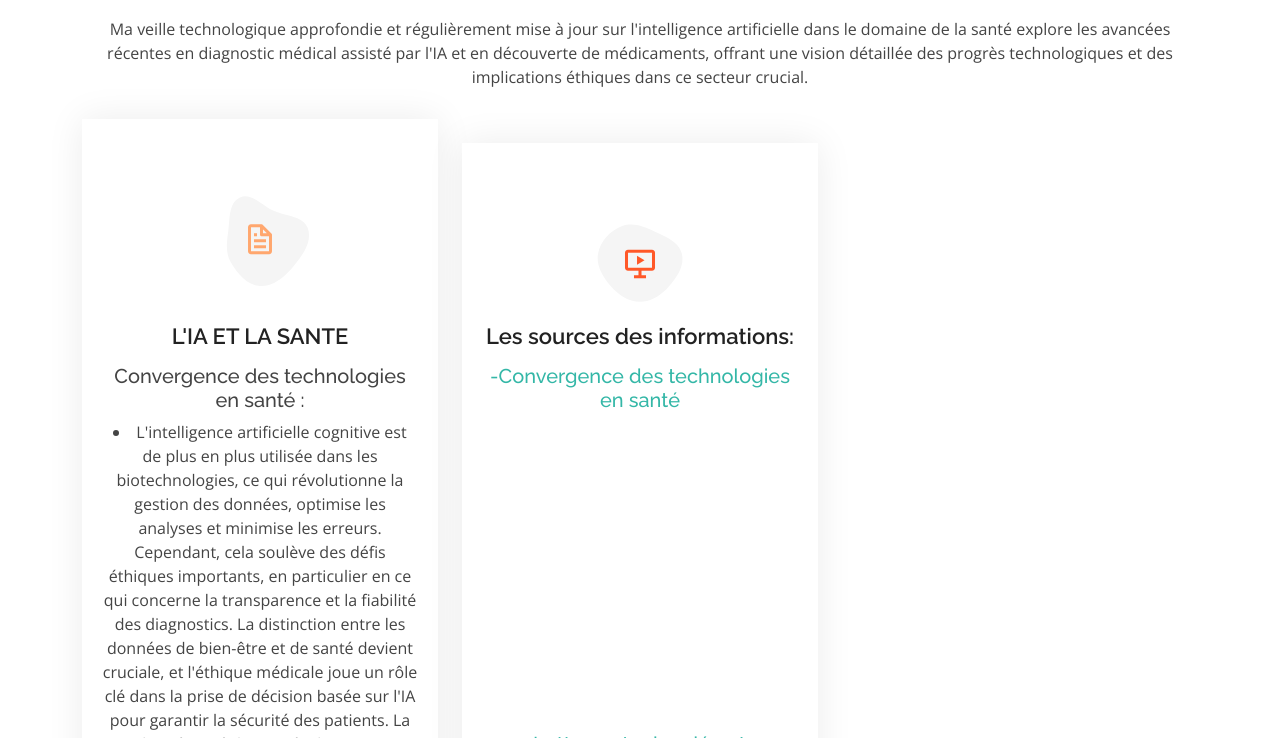
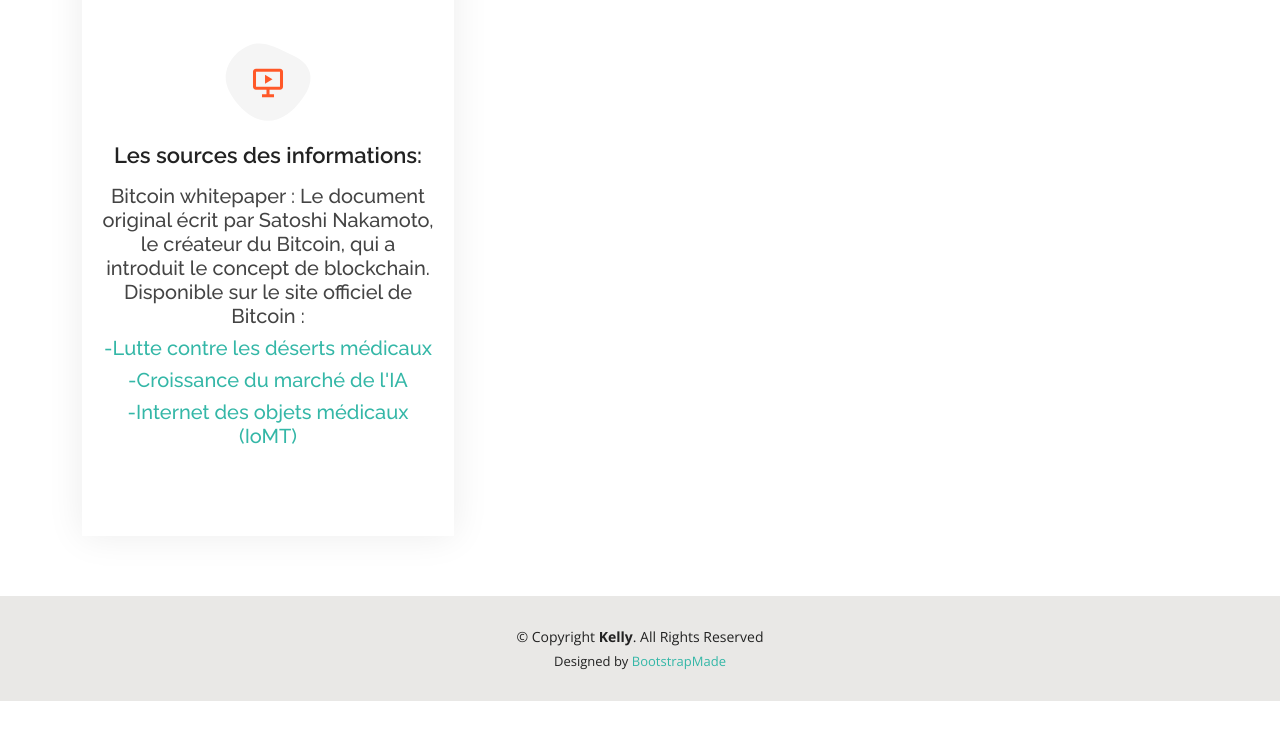
Before and after one commit to Yamcha95/Portfolio, a plain HTML site: page veille.html in a window 1280 px wide. Shown: the part 972-1710 px from the top of the page. After the commit the page ends 1673 px from the top, so only its background shows below. Drawn offline with nearby package versions, Linux system fonts and the light colour scheme.

Commit message:
letss goooo

```diff
--- a/veille.html
+++ b/veille.html
@@ -87,38 +87,6 @@
     <!-- ======= Services Section ======= -->
     <section id="services" class="services">
       <div class="container" data-aos="fade-up">
-
-        <div class="section-title">
-          <h2>Veille Technologique</h2>
-          <p>Ma veille technologique approfondie et régulièrement mise à jour sur l'intelligence artificielle dans le domaine de la santé explore les avancées récentes en diagnostic médical assisté par l'IA et en découverte de médicaments, offrant une vision détaillée des progrès technologiques et des implications éthiques dans ce secteur crucial.</p>
-        </div>
-
-        <div class="row">
-          <div class="col-lg-4 col-md-6 d-flex align-items-stretch mt-4 mt-md-0" data-aos="zoom-in" data-aos-delay="200">
-            <div class="icon-box iconbox-orange ">
-              <div class="icon">
-                <svg width="100" height="100" viewBox="0 0 600 600" xmlns="http://www.w3.org/2000/svg">
-                  <path stroke="none" stroke-width="0" fill="#f5f5f5" d="M300,582.0697525312426C382.5290701553225,586.8405444964366,449.9789794690241,525.3245884688669,502.5850820975895,461.55621195738473C556.606425686781,396.0723002908107,615.8543463187945,314.28637112970534,586.6730223649479,234.56875336149918C558.9533121215079,158.8439757836574,454.9685369536778,164.00468322053177,381.49747125262974,130.76875717737553C312.15926192815925,99.40240125094834,248.97055460311594,18.661163978235184,179.8680185752513,50.54337015887873C110.5421016452524,82.52863877960104,119.82277516462835,180.83849132639028,109.12597500060166,256.43424936330496C100.08760227029461,320.3096726198365,92.17705696193138,384.0621239912766,124.79988738764834,439.7174275375508C164.83382741302287,508.01625554203684,220.96474134820875,577.5009287672846,300,582.0697525312426"></path>
-                </svg>
-                <i class="bx bx-file"></i>
-              </div>
-              <br>
-              <h4><a href="">L'IA ET LA SANTE</a></h4>
-              <h5>Convergence des technologies en santé :</h5>
-              <li> L'intelligence artificielle cognitive est de plus en plus utilisée dans les biotechnologies, ce qui révolutionne la gestion des données, optimise les analyses et minimise les erreurs. Cependant, cela soulève des défis éthiques importants, en particulier en ce qui concerne la transparence et la fiabilité des diagnostics. La distinction entre les données de bien-être et de santé devient cruciale, et l'éthique médicale joue un rôle clé dans la prise de décision basée sur l'IA pour garantir la sécurité des patients. La cybersécurité devient également un aspect essentiel à considérer.</li>
-              <br>
-              <h5>Lutte contre les déserts médicaux </h5>
-              <li>En France, la pénurie de compétences médicales est une préoccupation majeure. Environ 30% de la population française est touchée par une pénurie de médecins et de services médicaux. Un investissement de 2 milliards d'euros dans le cadre du Ségur du numérique en santé, vise à améliorer cette situation.</li>
-              <br>
-              <h5>Croissance du marché de l'IA:</h5>
-              <li>Le marché mondial de l'intelligence artificielle était estimé à 119 milliards. En France, l'IA trouve des applications matures dans le secteur médical, notamment dans l'analyse et la reconnaissance d'images pour détecter des maladies comme le cancer.</li>
-              <br>
-              <h5>Internet des objets médicaux (IoMT) :</h5>
-              <li>L'IoMT est une tendance majeure en 2023. Il s'agit d'un réseau d'appareils médicaux connectés, intégrés à des systèmes de cloud computing. Les technologies portables, comme les pulsomètres et les montres intelligentes, jouent un rôle important en collectant et en transmettant des données vitales pour la surveillance et le diagnostic.</li>
-              <li>Utilisation de la réalité augmentée (RA) et de la réalité virtuelle (RV) en médecine : La RA et la RV offrent des expériences interactives, Elles permettent de visualiser des images médicales de manière plus intuitive et peuvent être utilisées dans le diagnostic et la simulation de procédures chirurgicales complexes.</li>
-              <li>Ces tendances montrent que l'intégration de l'IA dans le domaine de la santé est en pleine croissance, transformant les méthodes de diagnostic, de traitement et de formation en médecine.</li>
-            </div>
-          </div>
           <div class="col-lg-4 col-md-6 d-flex align-items-stretch mt-4" data-aos="zoom-in" data-aos-delay="200">
             <div class="icon-box iconbox-red">
               <div class="icon">
@@ -128,38 +96,9 @@
                 <i class="bx bx-slideshow"></i>
               </div>
               <h4><a href="">Les sources des informations:</a></h4>
-               <h5><a href="https://www.ictjournal.ch/articles/2023-12-11/convergence-technologique-en-sante-entre-lia-cognitive-lethique-medicale-et-la">-Convergence des technologies en santé</a></h5>
-               <br>
-               <br>
-               <br>
-               <br>
-               <br>
-               <br>
-               <br>
-               <br>
-               <br>
-               <br>
-               <br>
-               <br>
-               <br>
+               <h5>Bitcoin whitepaper : Le document original écrit par Satoshi Nakamoto, le créateur du Bitcoin, qui a introduit le concept de blockchain. Disponible sur le site officiel de Bitcoin : <a href="https://bitcoin.org/bitcoin.pdf" Bitcoin: A Peer-to-Peer Electronic Cash System.></a></h5>
                <h5><a href="https://sante.gouv.fr/systeme-de-sante/masante2022/lutter-contre-les-deserts-medicaux/">-Lutte contre les déserts médicaux</a></h5>
-               <br>
-               <br>
-               <br>
-               <br>
-               <br>
-               <br>
-               <br>
-               <br>
-               <br>
-               <br>
                <h5><a href="https://www.marketresearchfuture.com/fr/reports/artificial-intelligence-market-1139">-Croissance du marché de l'IA</a></h5>
-               <br>
-               <br>
-               <br>
-               <br>
-               <br>
-               <br>
                <h5><a href="https://www.splunk.com/fr_fr/data-insider/what-is-the-internet-of-medical-things-iomt.html">-Internet des objets médicaux (IoMT)</a></h5>
 
               </div>
```
